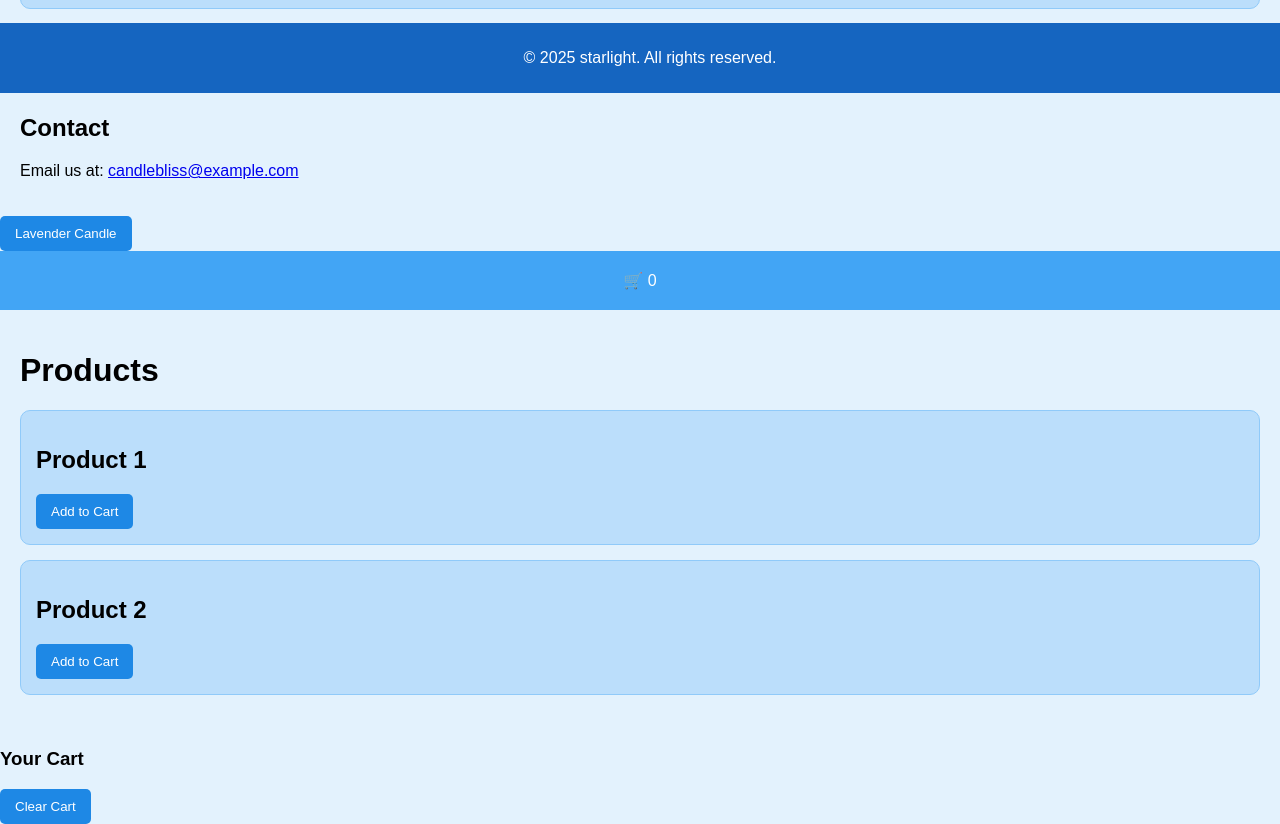
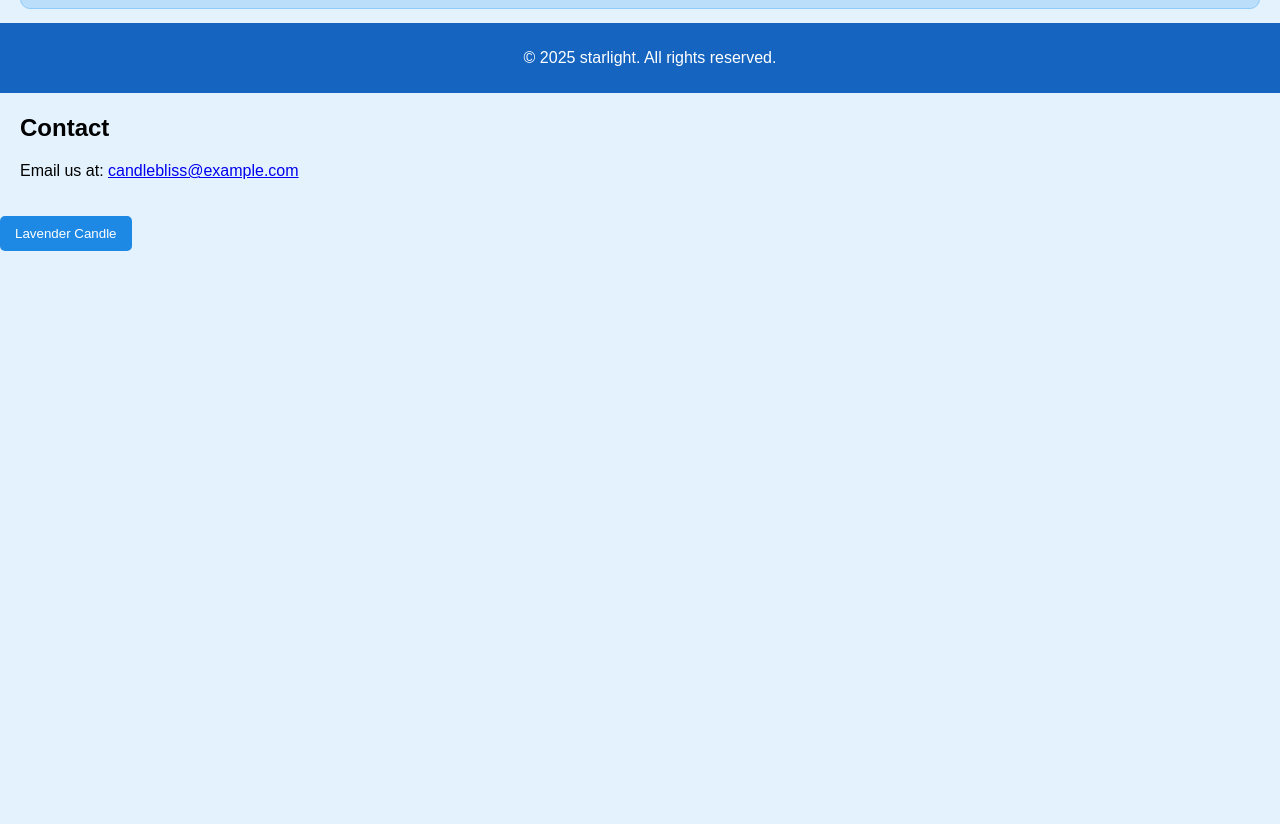
Before and after one commit to sergsalo/starlightcandle, a plain HTML site: page index.html in a window 1280 px wide. Shown: the part 707-1531 px from the top of the page. After the commit the page ends 958 px from the top, so only its background shows below. Drawn offline with Linux system fonts and the light colour scheme; a script that the page names is missing.

Commit message:
undo cart

```diff
--- a/index.html
+++ b/index.html
@@ -59,38 +59,3 @@
         });
     });
 </script>
-<!DOCTYPE html>
-<html lang="en">
-<head>
-    <meta charset="UTF-8">
-    <meta name="viewport" content="width=device-width, initial-scale=1.0">
-    <title>Shopping Cart</title>
-    <link rel="stylesheet" href="styles.css">
-</head>
-<body>
-    <header>
-        <div class="cart" onclick="toggleCart()">
-            🛒 <span id="cart-count">0</span>
-        </div>
-    </header>
-
-    <main>
-        <h1>Products</h1>
-        <div class="product">
-            <h2>Product 1</h2>
-            <button onclick="addToCart('Product 1')">Add to Cart</button>
-        </div>
-        <div class="product">
-            <h2>Product 2</h2>
-            <button onclick="addToCart('Product 2')">Add to Cart</button>
-        </div>
-    </main>
-
-    <div class="cart-details" id="cart-details">
-        <h3>Your Cart</h3>
-        <ul id="cart-items"></ul>
-        <button onclick="clearCart()">Clear Cart</button>
-    </div>
-
-    <script src="script.js"></script>
-</body
```
